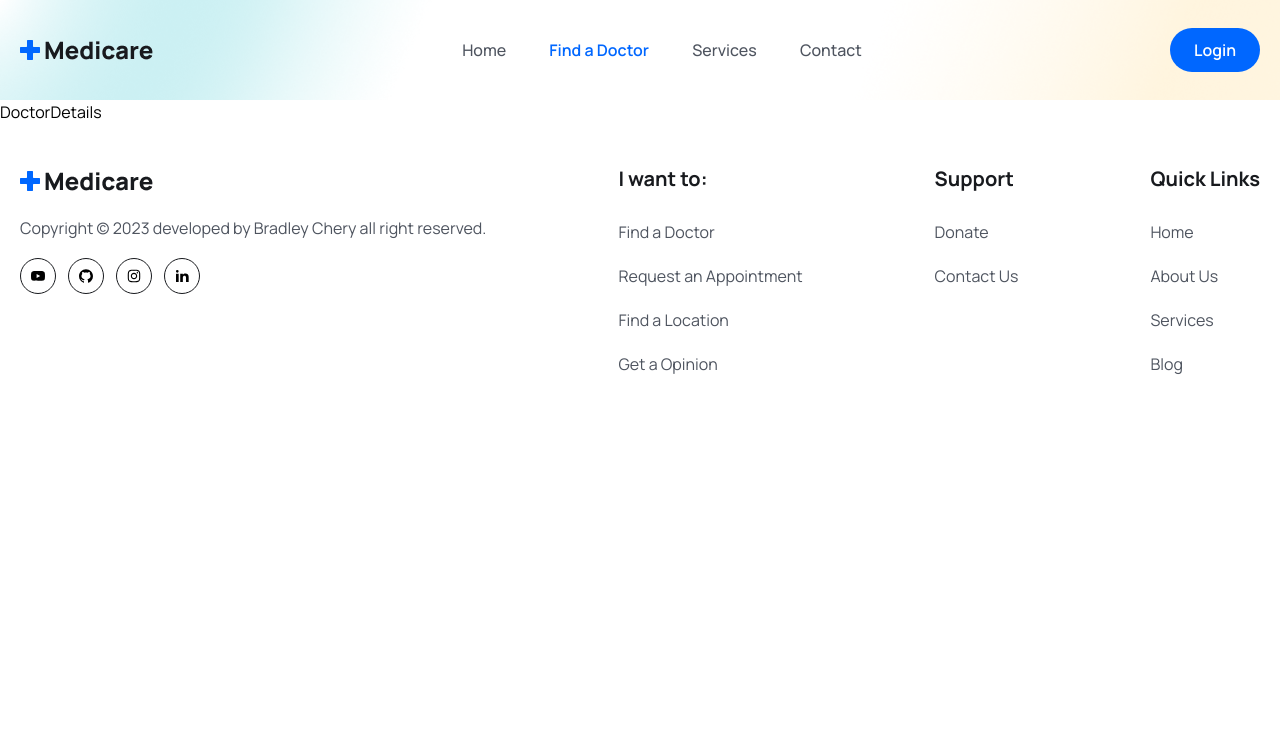
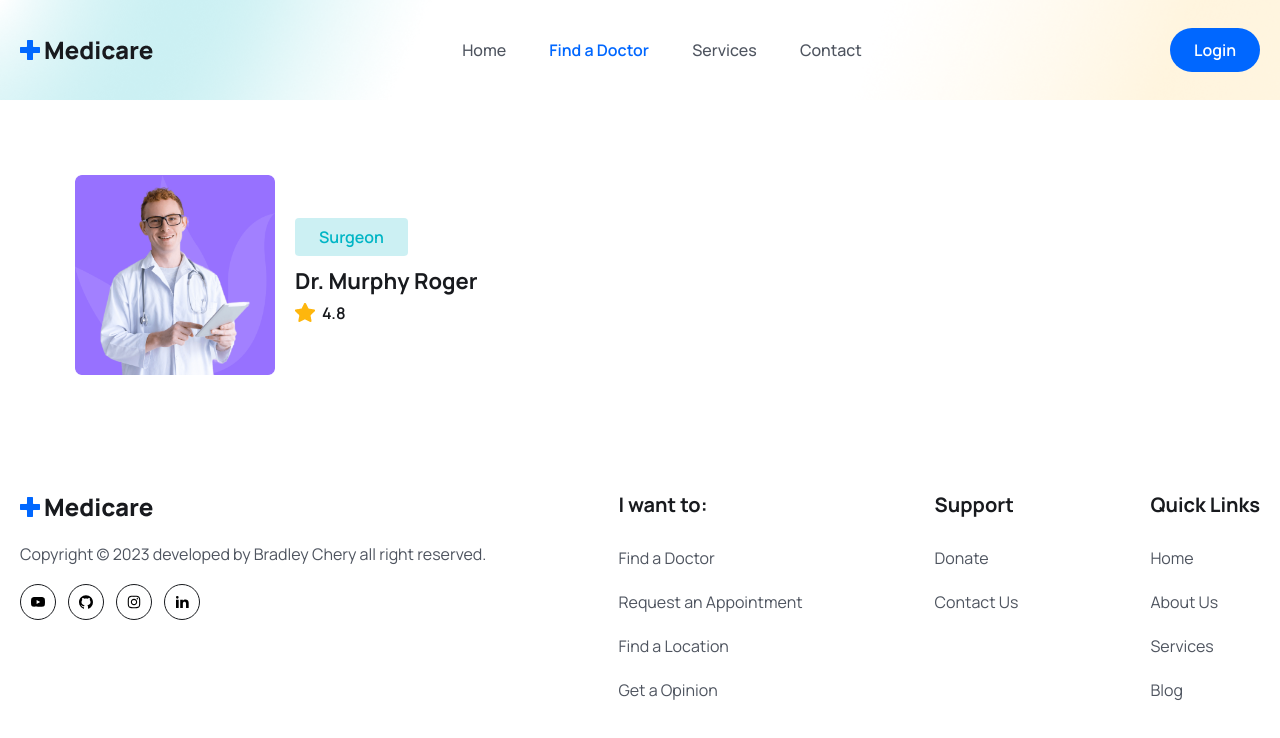
Before and after one commit to brad434/MedicareBooking, a React (Vite) app in the folder frontend/: page /doctors/1 in a window 1280 px wide. Shown: the top 738 px of the page. Built offline with nearby package versions, Linux system fonts and the light colour scheme.

Commit message:
progress find a doctor page

```diff
--- a/frontend/src/pages/Doctors/DoctorDetails.jsx
+++ b/frontend/src/pages/Doctors/DoctorDetails.jsx
@@ -1,9 +1,39 @@
 import React from 'react'
+import doctorImg from '../../assets/images/doctor-img02.png'
+import starIcon from '../../assets/images/Star.png'
 
 const DoctorDetails = () => {
-    return (
-        <div>DoctorDetails</div>
-    )
+    return <section>
+        <div className="max-w-[1170px] px-5 mx-auto">
+            <div className="grid md:grid-cols-3 gap-[50px]">
+                <div className="md:col-span-2">
+                    <div className="flex items-center gap-5">
+                        {/* ----Doctor's image----- */}
+                        <figure className='max-w-[200px] max-h-[200px]'>
+                            <img src={doctorImg} alt="" className='w-full' />
+                        </figure>
+
+                        <div className="">
+                            {/* --------- Doctor's Position ------- */}
+                            <span className='bg-[#CCF0F3] text-irisBlueColor py-1 px-6 lg:py-2 lg:px-6 text-[12px] leading-4 lg:text-[16px] lg:leading-7 font-semibold rounded'>
+                                Surgeon
+                            </span>
+
+                            {/* ---- Doctor's Name --------------- */}
+                            <h3 className='text-headingColor text-[22px] leading-9 mt-3 font-bold'>Dr. Murphy Roger</h3>
+
+                            {/* ------- Doctor Star Rating  ------------- */}
+                            <div className="flex items-center gap-[6px]">
+                                <span className='flex items-center gap-[6px] text-[14px] leading-5 lg:text-[16px] lg:leading-7 font-semibold text-headingColor'>
+                                    <img src={starIcon} alt="" /> 4.8
+                                </span>
+                            </div>
+                        </div>
+                    </div>
+                </div>
+            </div>
+        </div>
+    </section>
 }
 
 export default DoctorDetails
--- a/frontend/src/pages/Doctors/Doctors.jsx
+++ b/frontend/src/pages/Doctors/Doctors.jsx
@@ -1,8 +1,11 @@
 import DoctorCard from './../../components/Doctors/DoctorCard';
 import { doctors } from './../../assets/data/doctors';
+import Testimonial from '../../components/Testimonial/Testimonial';
+
 
 const Doctors = () => {
     return <>
+        {/* --------- HEADER ------------------------ */}
         <section className='bg-[#fff9ea]'>
             <div className="container text-center">
                 <h2 className='heading'>Find a Doctor</h2>
@@ -14,24 +17,25 @@
             </div>
         </section>
 
+        {/* --------------------- Different Doctors ----------------------- */}
         <section>
             <div className="container">
                 <div className='grid grid-cols-1 sm:grid-cols-2 md:grid-cols-3 lg:grid-cols-4 gap-5'>
-                    {doctors.map((doctor) => <DoctorCard key={doctor.id} doctor={doctor} />)}
+                    {doctors.map((doctor) => (<DoctorCard key={doctor.id} doctor={doctor} />))}
                 </div>
             </div>
         </section>
 
+
+        {/* -------------------- testimonal section of "Find A Doctor" section ------------*/}
         <section>
             <div className="container">
                 <div className="xl:w-[470px] mx-auto">
-                    <h2 className="heading text-center">What our patient say</h2>
-                    <p className="text__para text-center">
-                        World-class care for everyone. Our health system offers unmatched, expert health care.
-                    </p>
+                    <h2 className="heading text-center">What our patients say</h2>
+                    <p className='text__para text-center'>World-class care for everyone. Our health system offers unmatched, expert health care.</p>
                 </div>
 
-                {/* <Testimonial /> */}
+                <Testimonial />
             </div>
         </section>
     </>
```
